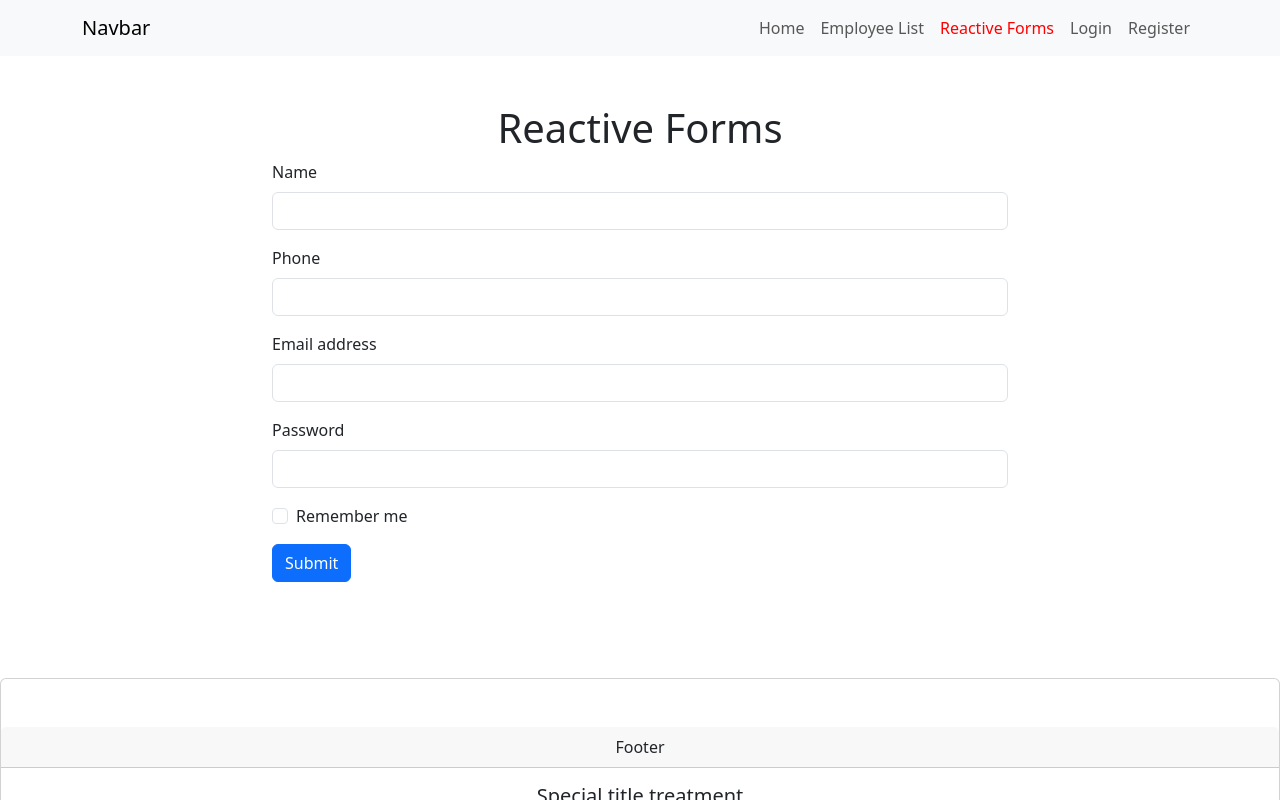
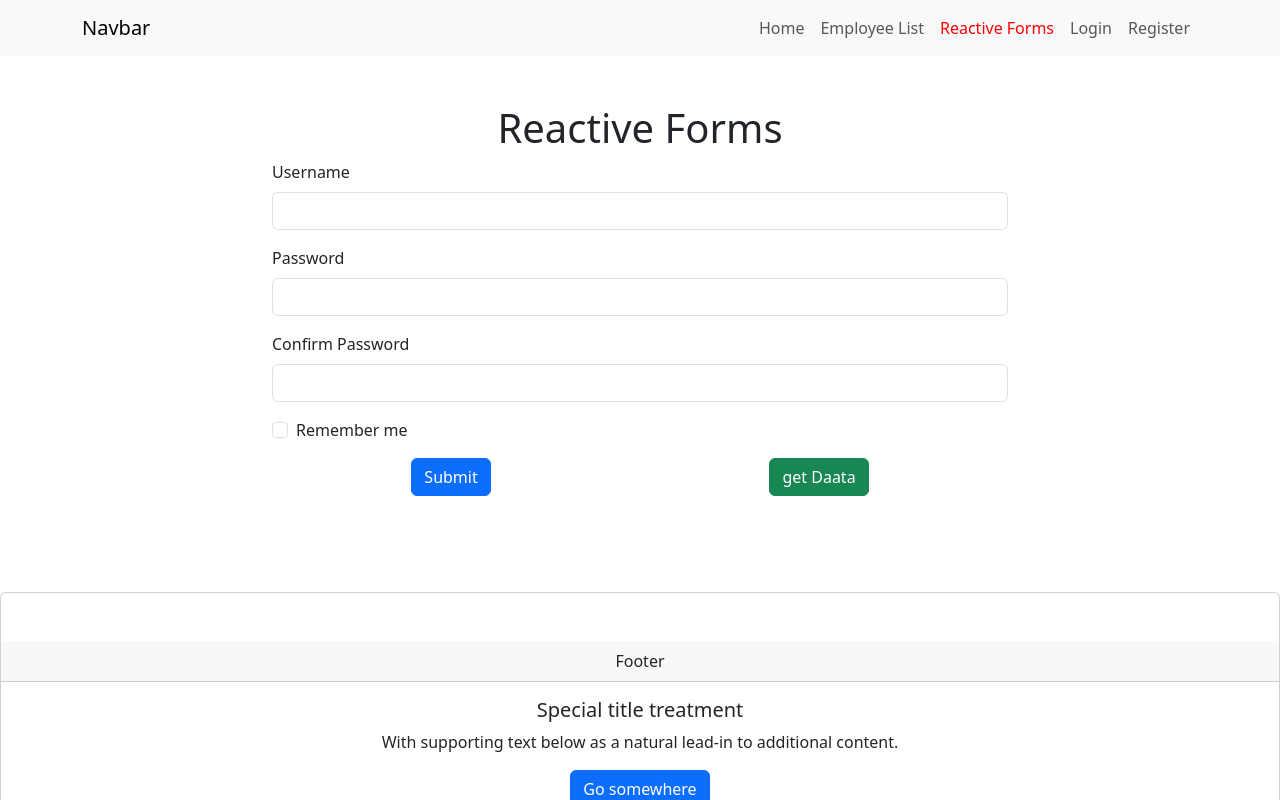
Before and after one commit to lamiaaselim/DEPI-Angular, an Angular app in the folder secondapp/: page /reactive-forms in a window 1280 px wide. Shown: the top 800 px of the page. Built offline with nearby package versions, Linux system fonts and the light colour scheme.

Commit message:
upload day7 init form

```diff
--- a/secondapp/src/app/components/reactiv-forms/reactiv-forms.component.html
+++ b/secondapp/src/app/components/reactiv-forms/reactiv-forms.component.html
@@ -4,21 +4,15 @@
     <div class="col-md-8 offset-md-2">
       <form novalidate>
         <div class="mb-3">
-          <label for="exampleInputName" class="form-label">Name</label>
-          <input type="text" class="form-control" id="exampleInputName" />
+          <label for="exampleInputUserName" class="form-label">Username</label>
+          <input type="text" class="form-control" id="exampleInputUserName" />
         </div>
         <div class="mb-3">
-          <label for="exampleInputPhone" class="form-label">Phone</label>
-          <input type="tel" class="form-control" id="exampleInputPhone" />
+          <label for="exampleInputPass" class="form-label">Password</label>
+          <input type="password" class="form-control" id="exampleInputPass" />
         </div>
         <div class="mb-3">
-          <label for="exampleInputEmail1" class="form-label"
-            >Email address</label
-          >
-          <input type="email" class="form-control" id="exampleInputEmail1" />
-        </div>
-        <div class="mb-3">
-          <label for="exampleInputPassword1" class="form-label">Password</label>
+          <label for="exampleInputPassword1" class="form-label"> Confirm Password</label>
           <input
             type="password"
             class="form-control"
@@ -31,7 +25,10 @@
             >Remember me
           </label>
         </div>
-        <button type="submit" class="btn btn-primary">Submit</button>
+        <div class="d-flex justify-content-around">
+          <button type="submit" class="btn btn-primary">Submit</button>
+        <button type="submit" class="btn btn-success">get Daata</button>
+        </div>
       </form>
     </div>
   </div>
```
